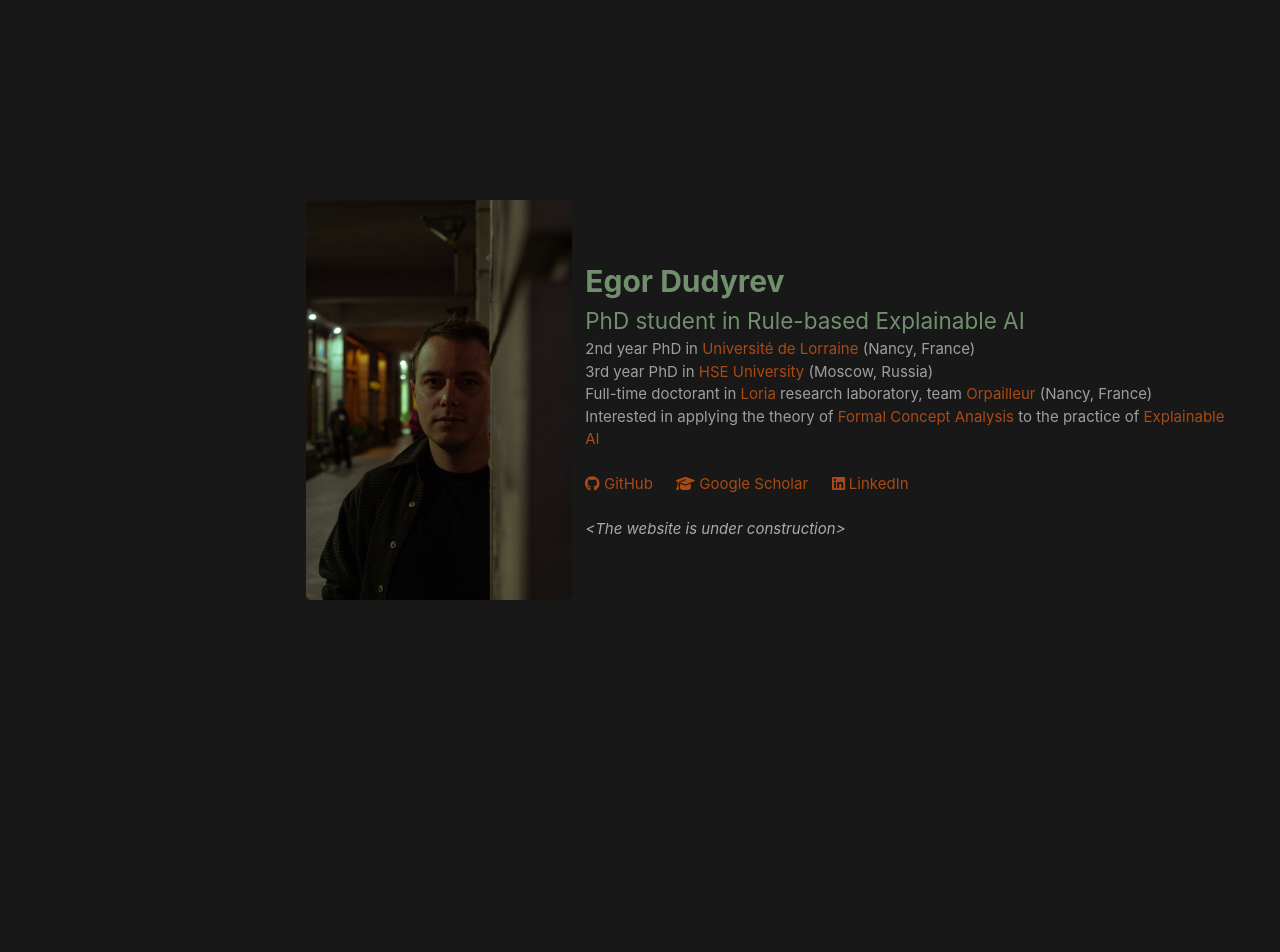
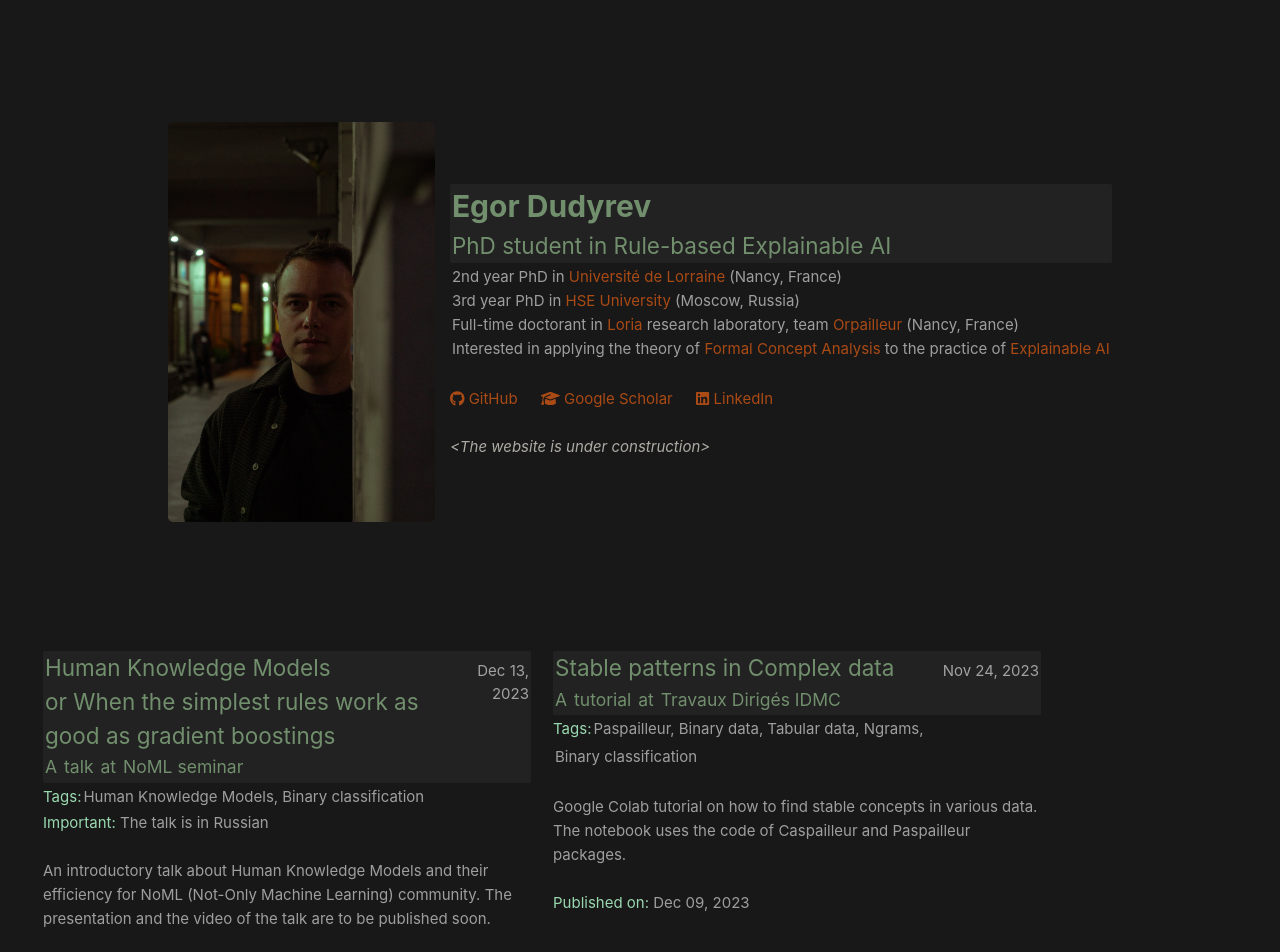
Before and after one commit to EgorDudyrev/EgorDudyrev.github.io, a Vue app: page / in a window 1280 px wide. Shown: the top 952 px of the page. Before the commit the page ends 800 px from the top, so only its background shows below. Built offline with nearby package versions, Linux system fonts and the light colour scheme.

Commit message:
Add basic html, css and data for posts

```diff
--- a/src/App.vue
+++ b/src/App.vue
@@ -1,18 +1,85 @@
 <script setup>
-// import { RouterLink, RouterView } from 'vue-router'
-// import HelloWorld from './components/HelloWorld.vue'
 import TheHeader from './components/TheHeader.vue'
+import PostCard from './components/PostCard.vue'
+import { ref } from 'vue'
+
+const posts = ref([
+  {
+    id: 8419988,
+    title: 'Human Knowledge Models',
+    subtitle: 'or When the simplest rules work as good as gradient boostings',
+    type: 'talk',
+    language: 'Russian',
+    venue: 'NoML seminar',
+    tags: ['Human Knowledge Models', 'Binary classification'],
+    published: 'Dec 09, 2023',
+    event_date: 'Dec 13, 2023',
+    description: 'An introductory talk about Human Knowledge Models and their efficiency for NoML (Not-Only Machine Learning) community. The presentation and the video of the talk are to be published soon.'
+  },
+  {
+    id: 4582797,
+    title: "Stable patterns in Complex data",
+    type: 'tutorial',
+    language: 'English',
+    venue: 'Travaux Dirigés IDMC',
+    tags: ['Paspailleur', 'Binary data', 'Tabular data', 'Ngrams', 'Binary classification'],
+    published: 'Dec 09, 2023',
+    event_date: 'Nov 24, 2023',
+    description: 'Google Colab tutorial on how to find stable concepts in various data. The notebook uses the code of Caspailleur and Paspailleur packages.'
+  },
+  {
+    id: 5928101,
+    title: 'Data Complexity',
+    subtitle: 'An FCA based approach',
+    type: 'research paper',
+    language: 'English',
+    venue: 'IJAR',
+    tags: ['FCA', 'Binary data', 'Data Analysis'],
+    published: 'Dec 09, 2023',
+    event_date: 'Nov 23, 2023',
+    description:
+      'The paper, published in International Journal of Approximate Reasoning (Q1). '+
+      'My supervisors and I started working on the paper at the beginning of the year 2022. '+
+      'We set ourselves to find formal ways to measure the data complexity with the means of Formal Concept Analysis (FCA). '+
+      'For example, we say that the data is complex if its concept lattice contains many incomparable concepts. ' +
+      'And we have already planned some projects where we will apply these findings to the real-world industrial data.'+
+      '\n'+
+      'The paper speaks in the language of Formal Concept Analysis, so it might be hard to read for people with no FCA background. ' +
+      'At the same time, it could be a nice place to learn lots of specific terminology like intents, pseudo-intents, keys, minimum generators, etc.'
+
+  },
+])
 </script>
 
 
 <template>
-  <TheHeader></TheHeader>
-
+<div class="wrapper">
+  <div id="overview"><TheHeader></TheHeader></div>
+  <div id="posts">
+    <PostCard v-for="post in posts" :key="post.id" :post="post"></PostCard>
+  </div>
+</div>
   <!--<RouterView />-->
 </template>
 
+<style scoped>
+#overview {
+  min-height: 80vh;
+  vertical-align: middle;
+  padding-top: 10%;
+}
+
+#posts {
+  display: flex;
+  flex-direction: row;
+  flex-wrap: wrap;
+  justify-content: flex-start;
+}
+</style>
+
+
 <script>
-  export default {
-    name: 'App'
-  }
+export default {
+  name: 'App'
+}
 </script>
--- a/src/assets/main.css
+++ b/src/assets/main.css
@@ -33,6 +33,10 @@ h1 {
 }
 
 h2 {
+  color: var(--color-prime-dark);
+}
+
+h3 {
   color: var(--color-prime-dark);
 }
 
@@ -84,6 +88,17 @@ header {
 }
 
 
+header {
+  background-color: var(--vt-c-black-soft); /*var(--vt-c-black-soft);*/
+  border-radius: 2px;
+
+  align-items: baseline;
+  justify-content: space-between;
+
+  padding: 0px 2px;
+  display: flex;
+}
+
 
 @media (hover: hover) {
   a:hover {
--- /dev/null
+++ b/src/components/PostCard.vue
@@ -0,0 +1,106 @@
+<script setup>
+
+defineProps({
+    post: {
+        type: Object,
+        required: true,
+    }
+})
+</script>
+
+<template>
+    <div class="post-card">
+        <header>
+            <span>
+                <h2>{{ post.title }} <br/>
+                    {{ post.subtitle }}</h2>
+                <h3>
+                    A <span class="tag">{{ post.type }}</span>
+                    at <span class="tag">{{ post.venue }}</span>
+                </h3>
+            </span>
+            <span id="event_date">{{ post.event_date }}</span>
+        </header>
+        <div id="tags">
+            <ul id="tags_list">
+                <span class="line_header">Tags</span>
+                <li class="tag " v-for="tag in post.tags" :key="tag">
+                    {{ tag }}
+                </li>
+            </ul>
+        </div>
+        <div v-if="post.language != 'English'">
+            <span class="line_header">Important</span> The {{ post.type }} is in {{ post.language }}
+        </div>
+        <br/>
+
+        <p style="white-space: pre-wrap;">{{ post.description }}</p>
+        <br/>
+        <p id="publication_date"><span class="line_header">Published on</span> {{ post.published }}</p>
+    </div>
+</template>
+
+<style scoped>
+.tag {
+    margin: 2px;
+
+    border-radius: 5px;
+
+    display: inline-block;
+}
+/*
+.tag:hover {
+    color: var(--color-prime-dark);
+    transition: 0.4s;
+}
+*/
+
+#tags_list {
+    list-style-type: none;
+    justify-content: space-around;
+    /* Remove default padding from major browsers */
+    padding: 0;
+    /* Hide the default decorations for li items */
+}
+#tags_list li::after {
+    content: ",";
+}
+#tags_list li:last-child::after {
+    content: "";
+}
+
+.line_header {
+    color: var(--color-prime-light);
+}
+.line_header::after {
+    content: ':';
+}
+
+#event_date {
+    text-align: right;
+    padding-left: 5px;
+}
+
+
+
+.post-card {
+    /*background-color: var(--vt-c-black-soft);*/
+    /*border-color: var(--color-second-dark);*/
+    border: 1px solid transparent;
+
+    border-radius: 5px;
+    margin: 5px;
+    padding: 5px;
+
+    max-width: 500px;
+    min-width: 50px;
+    height: auto;
+
+    justify-content: space-between;
+}
+
+.post-card:hover {
+    border: 1px solid;
+    transition: 0.2s;
+}
+</style>
--- a/src/components/TheHeader.vue
+++ b/src/components/TheHeader.vue
@@ -1,9 +1,13 @@
 <template>
-<header>
+  <div id="the_header">
     <img alt="Portait" id="portrait" src="@/assets/portrait_big.jpg"/>
     <div id="resume">
+      <header>
+        <span>
         <h1>Egor Dudyrev</h1>
         <h2>PhD student in Rule-based Explainable AI</h2>
+      </span>
+      </header>
         <ul id="resume_list">
           <li>2nd year PhD in <a href="https://www.univ-lorraine.fr">Université de Lorraine</a> (Nancy, France)</li>
           <li>3rd year PhD in <a href="https://www.hse.ru/">HSE University</a> (Moscow, Russia)</li>
@@ -24,7 +28,8 @@
         <br>
         <p class="color_comment_light"><i>&lt;The website is under construction&gt;</i></p>
     </div>
-</header>
+  </div>
+
 </template>
 
 <script>
@@ -34,10 +39,12 @@
 </script>
 
 <style scoped>
-
-div {
-    padding-left: 1vw;
-    padding-right: 1vw;
+#the_header {
+    display: flex;
+    justify-content: center;
+    flex-wrap: wrap;
+    align-items: center;
+    gap: 10px;
 }
 
 #portrait {
@@ -47,24 +54,15 @@ div {
     display: block;
     justify-self: right;
     border-radius: 5px;
-  }
+}
 
 #resume {
-    max-width: 800px;
+   min-width: 100px;
+   padding-left: 5px;
 }
 
 #resume_list {
   list-style-type: none;
-  margin: 0;
-  padding: 0;
-}
-
-
-@media (min-width: 1024px) {
-  header {
-    place-items: center;
-    display: grid;
-    grid-template-columns: 1fr 1.25fr;
-  };
+  padding: 2px;
 }
 </style>
```
